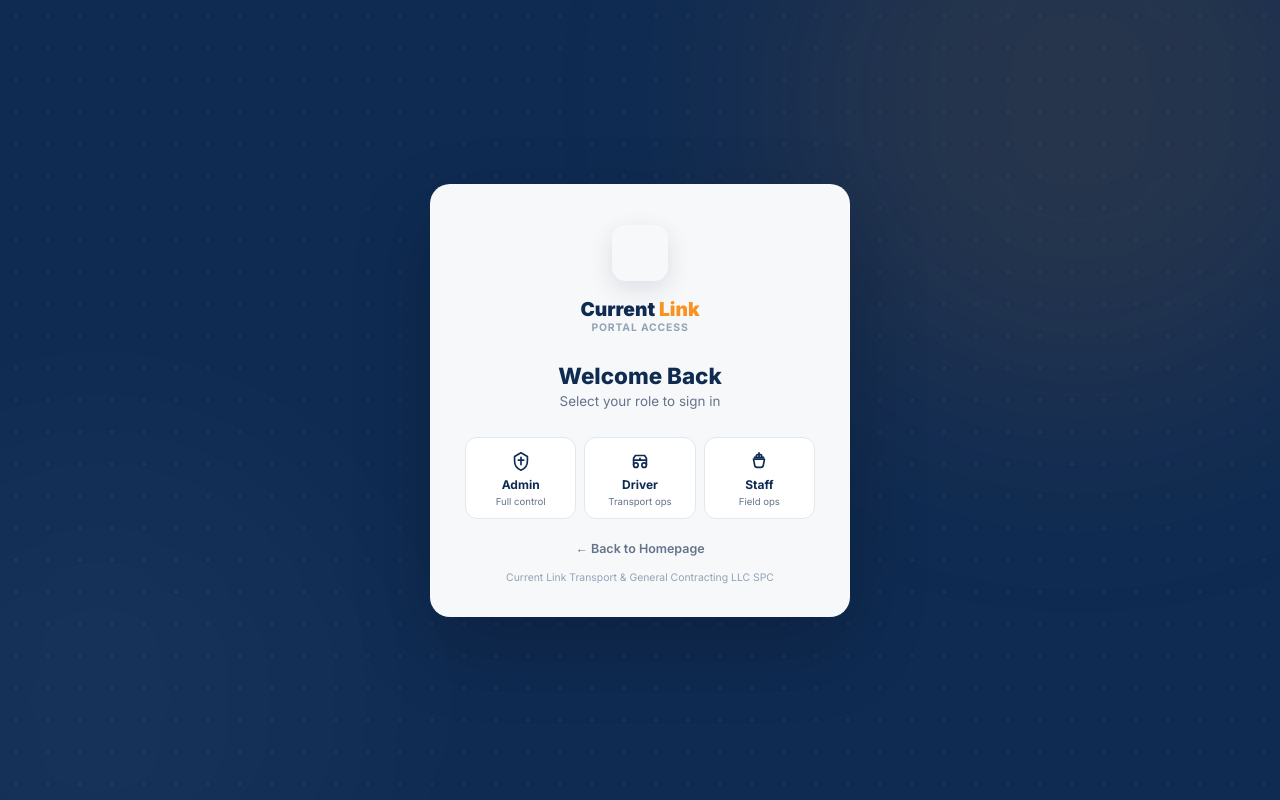
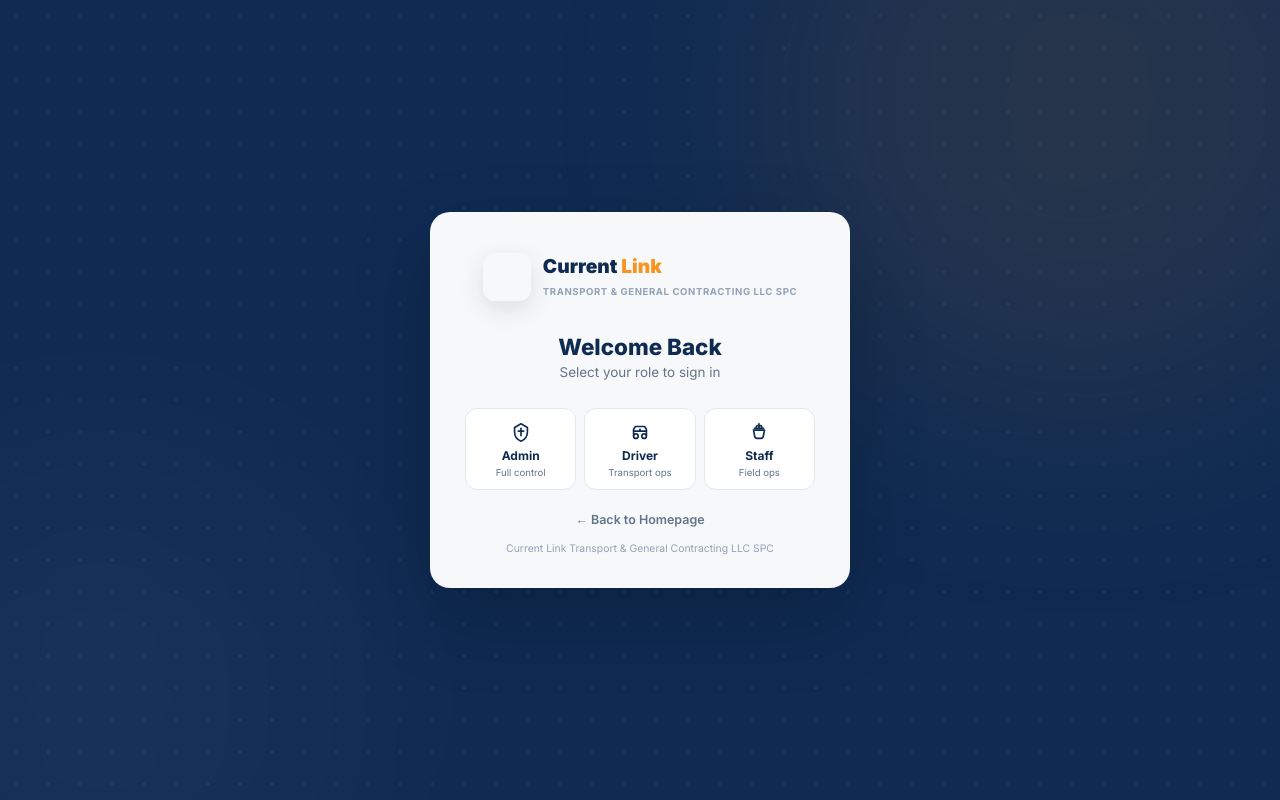
Before and after one commit to viki863-star/current-link-payroll, a Flask app: page /login in a window 1280 px wide. Run offline with Flask 3, Linux system fonts and the light colour scheme; parts of the project's set-up code (start-up, migrations or seed data) failed here and were passed over; some libraries are stand-ins or nearby versions; grey boxes are pictures that could not be loaded.

Commit message:
fix: logo with company name side by side, role buttons stay visible for switching

```diff
--- a/app/templates/login.html
+++ b/app/templates/login.html
@@ -100,29 +100,36 @@
             text-align: center;
             margin-bottom: 28px;
         }
+        .vp-brand-inner {
+            display: inline-flex;
+            align-items: center;
+            gap: 12px;
+        }
         .vp-brand video {
-            width: 56px;
-            height: 56px;
-            border-radius: 14px;
-            margin-bottom: 12px;
+            width: 48px;
+            height: 48px;
+            border-radius: 12px;
             box-shadow: 0 8px 24px rgba(15,43,82,0.12);
+            flex-shrink: 0;
         }
-        .vp-brand-name {
-            font-size: 0.65rem;
-            font-weight: 700;
-            color: #94a3b8;
-            text-transform: uppercase;
-            letter-spacing: 0.08em;
+        .vp-brand-text {
+            text-align: left;
         }
-        .vp-brand-name strong {
+        .vp-brand-text strong {
             display: block;
             font-size: 1.2rem;
             font-weight: 900;
             color: #0F2B52;
-            letter-spacing: 0;
-            text-transform: none;
+            line-height: 1.2;
         }
-        .vp-brand-name strong span { color: #F7931E; }
+        .vp-brand-text strong span { color: #F7931E; }
+        .vp-brand-text small {
+            font-size: 0.6rem;
+            font-weight: 700;
+            color: #94a3b8;
+            text-transform: uppercase;
+            letter-spacing: 0.06em;
+        }
 
         .vp-head { text-align: center; margin-bottom: 28px; transition: all 0.3s; }
         .vp-head.hide { display: none; }
@@ -307,12 +314,14 @@
 <div class="vp-wrap">
     <div class="vp-card">
         <div class="vp-brand">
-            <video autoplay loop muted playsinline width="56" height="56">
-                <source src="{{ url_for('static', filename='logo.mp4') }}" type="video/mp4">
-            </video>
-            <div class="vp-brand-name">
-                <strong>Current <span>Link</span></strong>
-                PORTAL ACCESS
+            <div class="vp-brand-inner">
+                <video autoplay loop muted playsinline width="48" height="48">
+                    <source src="{{ url_for('static', filename='logo.mp4') }}" type="video/mp4">
+                </video>
+                <div class="vp-brand-text">
+                    <strong>Current <span>Link</span></strong>
+                    <small>Transport &amp; General Contracting LLC SPC</small>
+                </div>
             </div>
         </div>
 
@@ -441,7 +450,6 @@
         }
         roleInput.value = role;
         vpHead.classList.add('hide');
-        vpRoleArea.style.display = 'none';
         vpSubmitArea.style.display = 'block';
         vpFieldsArea.style.display = 'block';
         note.textContent = cfg.note;
```
